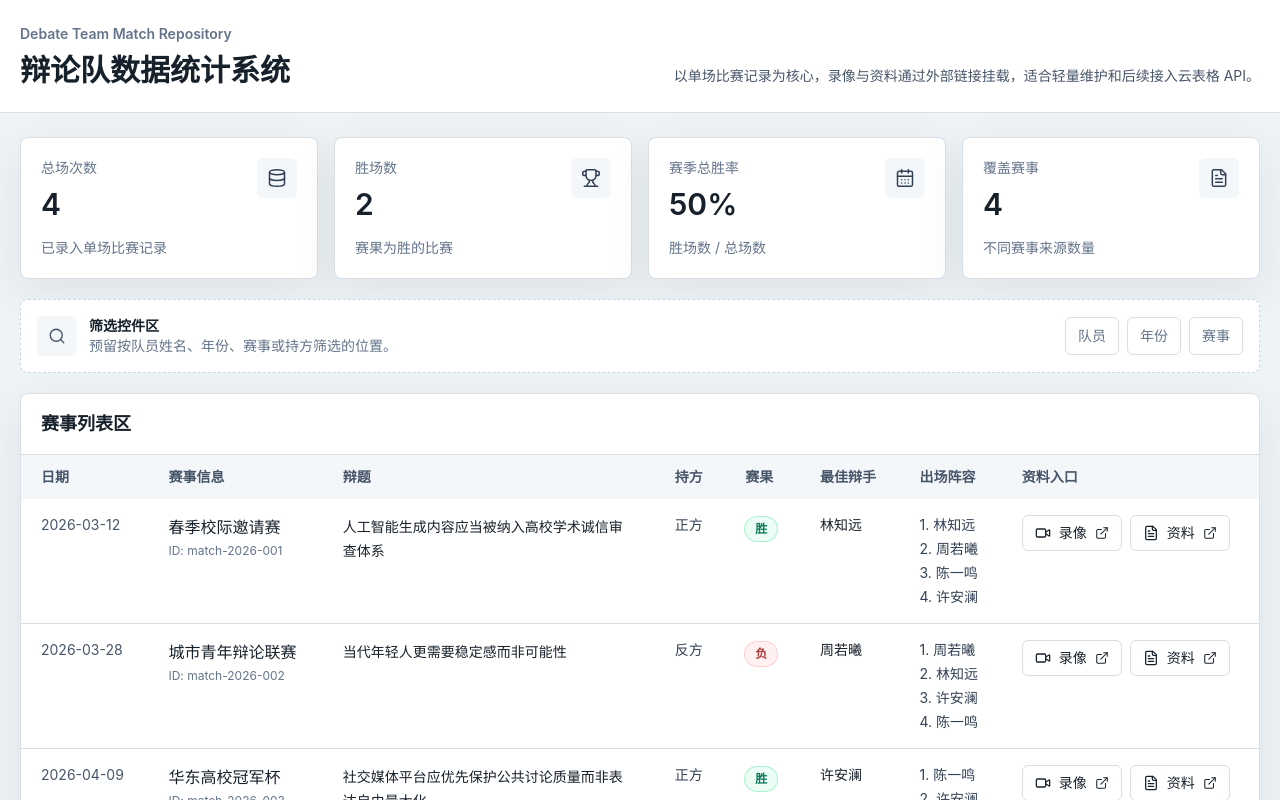
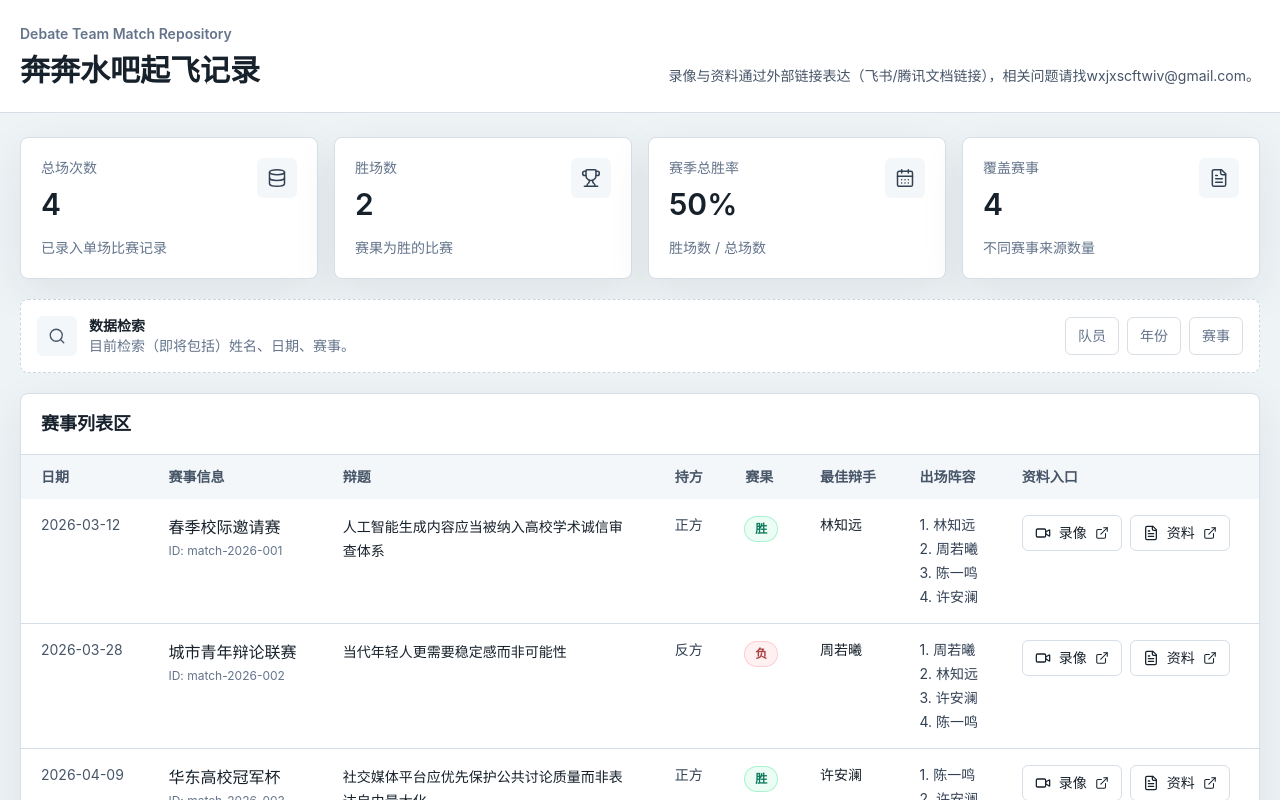
Before and after one commit to himmelwang2323/debate-team-stats, a React (Vite) app: page / in a window 1280 px wide. Shown: the top 800 px of the page. Built offline with nearby package versions, Linux system fonts and the light colour scheme.

Commit message:
Update header and filter section text in main.jsx

```diff
--- a/src/main.jsx
+++ b/src/main.jsx
@@ -57,8 +57,8 @@ function FilterBar() {
           <Search size={18} strokeWidth={1.8} />
         </span>
         <div>
-          <h2 className="text-sm font-semibold text-ink">筛选控件区</h2>
-          <p className="text-sm text-slate-500">预留按队员姓名、年份、赛事或持方筛选的位置。</p>
+          <h2 className="text-sm font-semibold text-ink">数据检索</h2>
+          <p className="text-sm text-slate-500">目前检索（即将包括）姓名、日期、赛事。</p>
         </div>
       </div>
       <div className="flex flex-wrap gap-2">
@@ -150,10 +150,10 @@ function App() {
         <div className="mx-auto flex max-w-7xl flex-col gap-4 px-5 py-6 md:flex-row md:items-end md:justify-between">
           <div>
             <p className="text-sm font-semibold text-slate-500">Debate Team Match Repository</p>
-            <h1 className="mt-2 text-3xl font-semibold tracking-normal text-ink">辩论队数据统计系统</h1>
+            <h1 className="mt-2 text-3xl font-semibold tracking-normal text-ink">奔奔水吧起飞记录</h1>
           </div>
           <p className="max-w-2xl text-sm leading-6 text-slate-600">
-            以单场比赛记录为核心，录像与资料通过外部链接挂载，适合轻量维护和后续接入云表格 API。
+            录像与资料通过外部链接表达（飞书/腾讯文档链接），相关问题请找wxjxscftwiv@gmail.com。
           </p>
         </div>
       </header>
```
